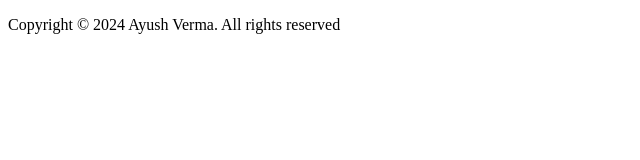
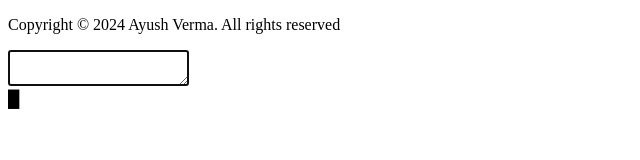
Before and after one commit to AyushVerma-1307/Terminal-Website, a plain HTML site: page index.html in a window 1280 px wide. Shown: the whole page, without its empty margins (0-640 px from the left). Drawn offline with Linux system fonts and the light colour scheme.

Commit message:
index.js added

```diff
--- a/index.html
+++ b/index.html
@@ -1,16 +1,33 @@
 <!DOCTYPE html>
 <html lang="en">
     <head>
-    <meta charset="UTF-8">
-    <meta name="viewport" content="width=device-width, initial-scale=1.0">
+        <meta charset="UTF-8" />
+        <meta name="viewport" content="width=device-width, initial-scale=1.0" />
         <title>Document</title>
     </head>
     <body>
         <div id="terminal">
             <p class>
-            <span class="color2">Copyright © 2024 Ayush Verma. All rights reserved</span>
+                <span class="color2"
+                    >Copyright © 2024 Ayush Verma. All rights reserved</span
+                >
             </p>
             <a id="before"></a>
         </div>
+        <div id="command" onclick="$('texter').focus();">
+            <textarea
+                type="text"
+                id="texter"
+                onkeyup="typeIt(this, event)"
+                onkeydown="typeIt(this, event);
+                     moveIt(this.value.length, event)"
+                onkeypress="typeIt(this, event);"
+                autofocus
+            ></textarea>
+            <div id="liner">
+                <span id="typer"></span><b class="cursor" id="cursor">█</b>
+            </div>
+        </div>
+
     </body>
 </html>
```
Also changed, not shown: js/index.js (added, +14 -0 lines). Lines whose indentation alone changed are shown as unchanged.
